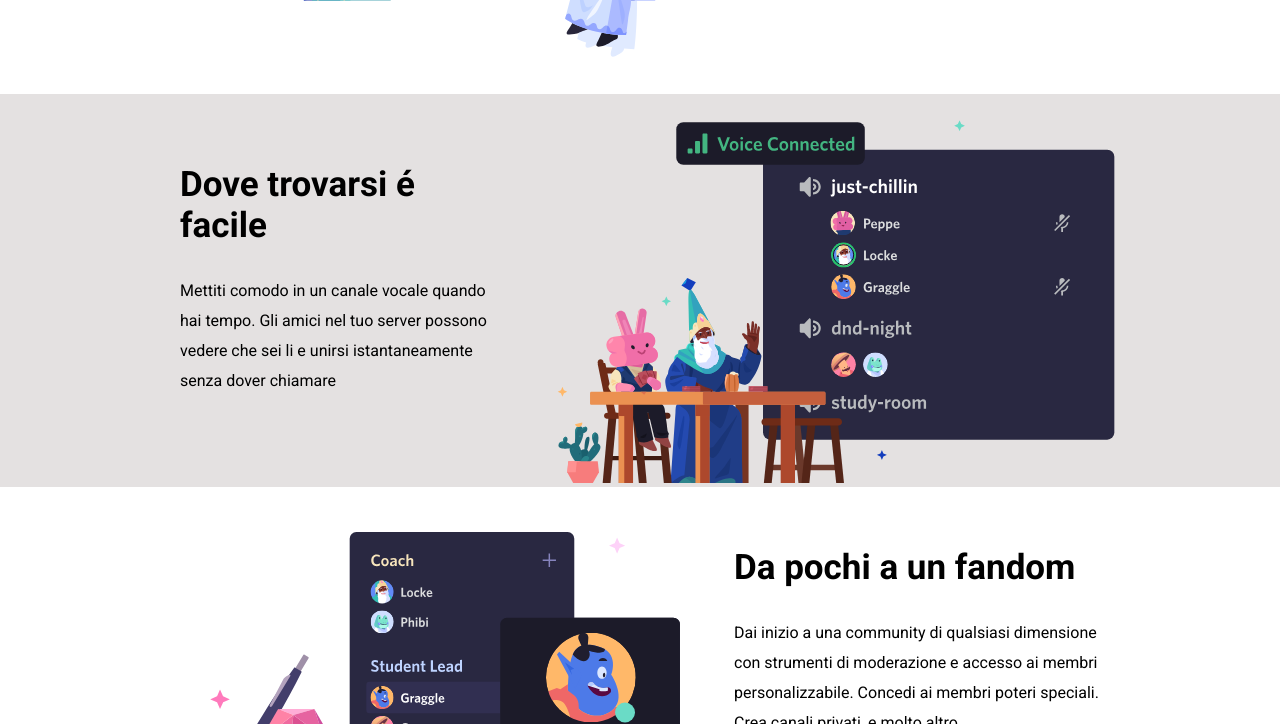
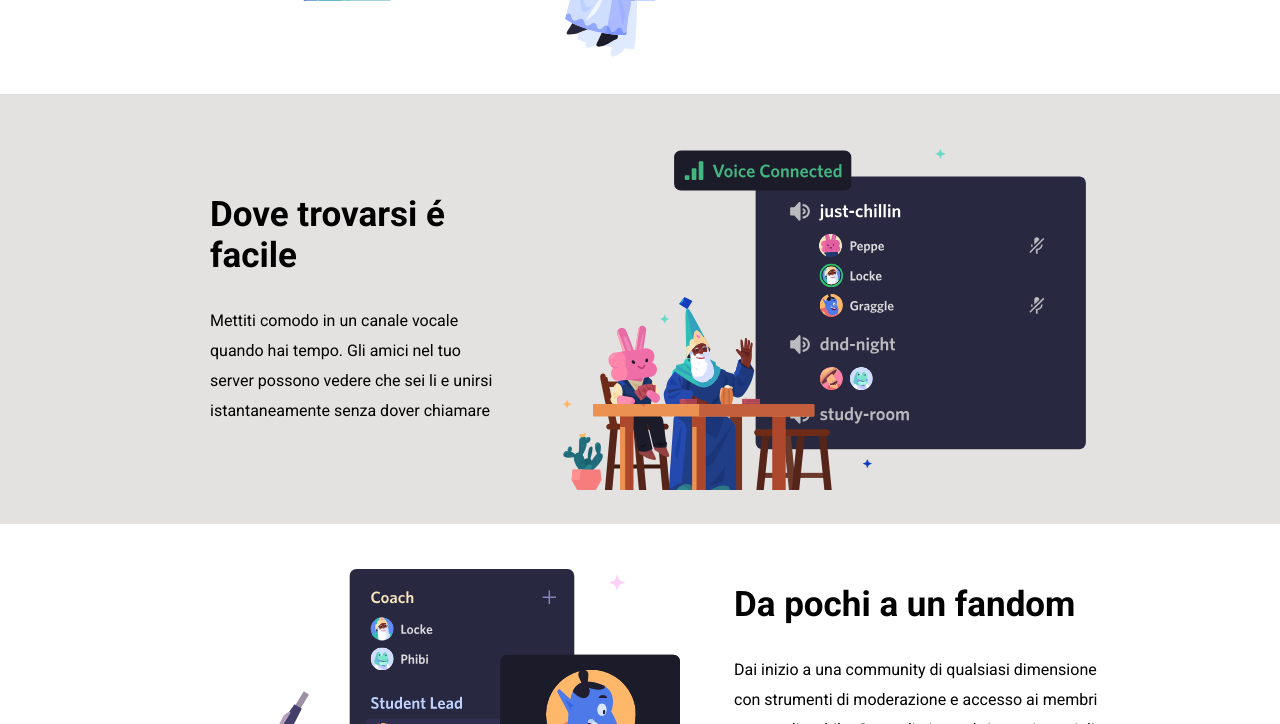
Before and after one commit to ChristianScarabelli/htmlcss-discord, a plain HTML site: page index.html in a window 1280 px wide. Shown: the part 692-1416 px from the top of the page. Drawn offline with Linux system fonts and the light colour scheme.

Commit message:
ADD: layout-2 padding

```diff
--- a/css/style.css
+++ b/css/style.css
@@ -141,6 +141,10 @@ p {
 /* LAYOUT 2  */
 .layout-2 {
     background-color: rgb(228, 225, 225);
+}
+
+.layout-2 .row {
+    padding: 30px;
 }
 
 .layout-2 .col-40 {
```
